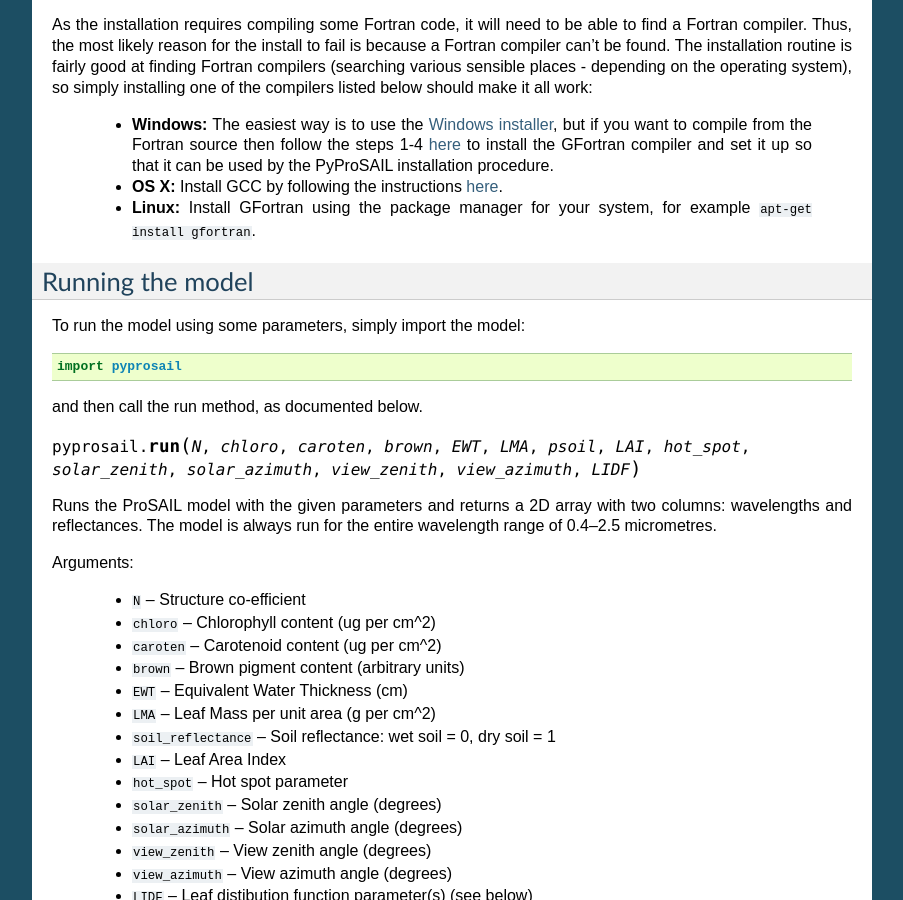
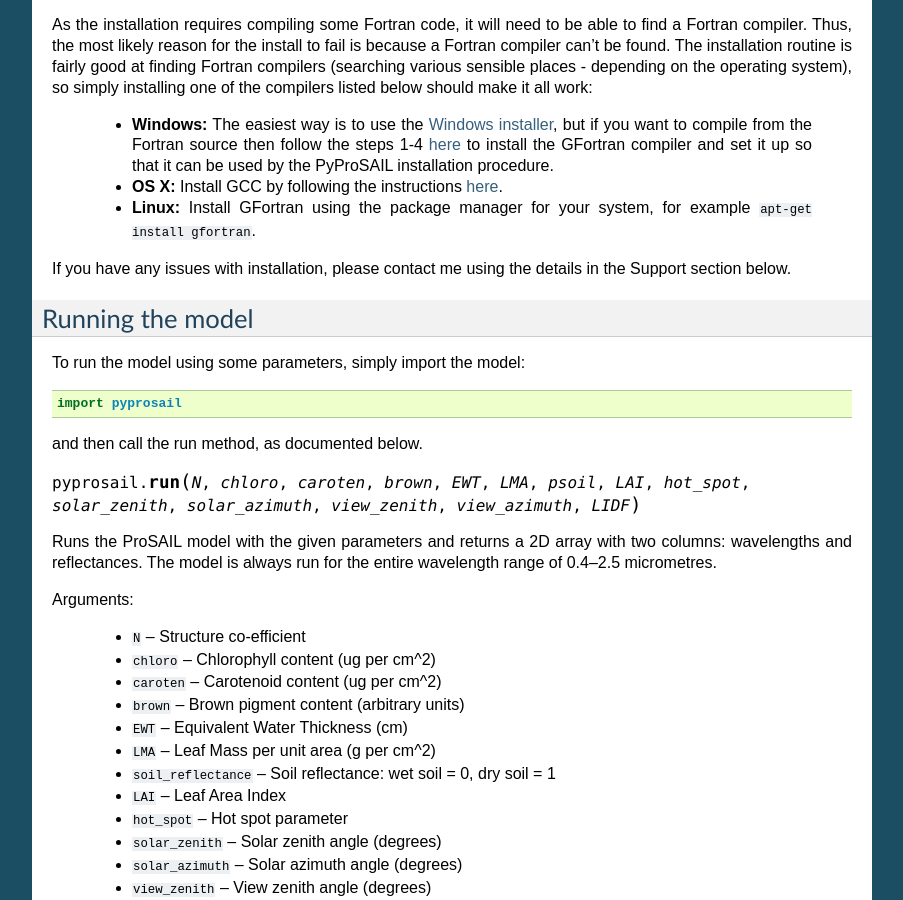
Before and after one commit to robintw/PyProSAIL, a Sphinx documentation site: the page built from doc/index.rst, in a window 1280 px wide and 900 px high, scrolled down 874 px. Shown: the whole window, without its empty margins (198-1101 px from the left). Built offline with Sphinx 7.4.7, drawn with Linux system fonts in a browser that asks for light colours; some of the changed text lies outside the part shown.

```diff
--- a/doc/conf.py
+++ b/doc/conf.py
@@ -48,9 +48,9 @@ copyright = u'2013, Robin Wilson'
 # built documents.
 #
 # The short X.Y version.
-version = '0.5'
+version = '1.0'
 # The full version, including alpha/beta/rc tags.
-release = '0.5'
+release = '1.0'
 
 # The language for content autogenerated by Sphinx. Refer to documentation
 # for a list of supported languages.
--- a/doc/index.rst
+++ b/doc/index.rst
@@ -43,6 +43,8 @@ As the installation requires compiling some Fortran code, it will need to be abl
   * **Windows:** The easiest way is to use the `Windows installer <http://pypi.python.org/pypi/PyPROSAIL>`_, but if you want to compile from the Fortran source then follow the steps 1-4 `here <http://www.scipy.org/F2PY_Windows>`_ to install the GFortran compiler and set it up so that it can be used by the PyProSAIL installation procedure.
   * **OS X:** Install GCC by following the instructions `here <http://hpc.sourceforge.net/#fortran>`_.
   * **Linux:** Install GFortran using the package manager for your system, for example ``apt-get install gfortran``.
+
+If you have any issues with installation, please contact me using the details in the Support section below.
 
 Running the model
 -----------------
--- a/setup.py
+++ b/setup.py
@@ -3,7 +3,7 @@ def configuration(parent_package='',top_path=None):
     from numpy.distutils.misc_util import Configuration
     config = Configuration('',parent_package,top_path,
     						name = "PyPROSAIL",
-    						version = "0.1",
+    						version = "1.0",
                             description = """PyProSAIL is a Python interface to the ProSAIL combined leaf and canopy optical model.
 For more information see http://pyprosail.readthedocs.org.""",
                             packages = ['pyprosail'],
```
